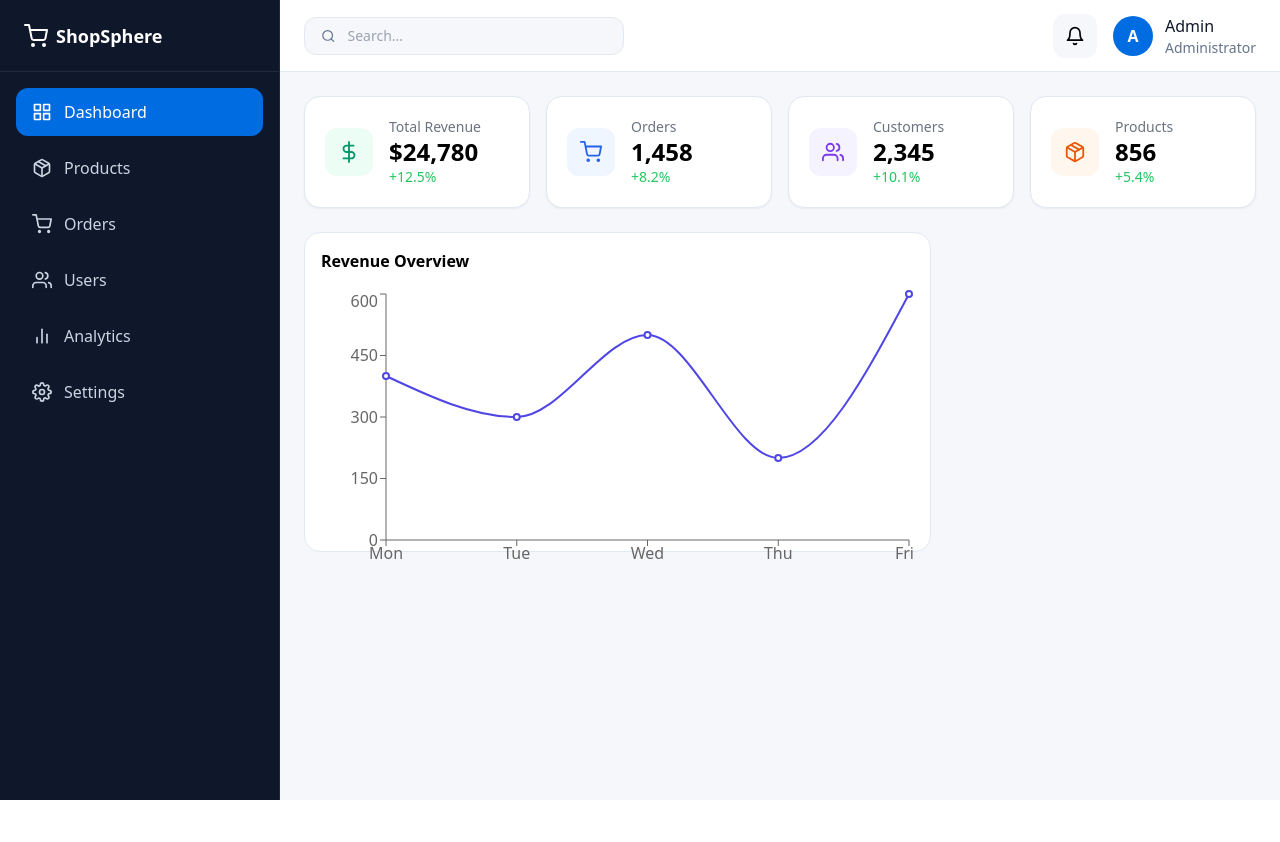
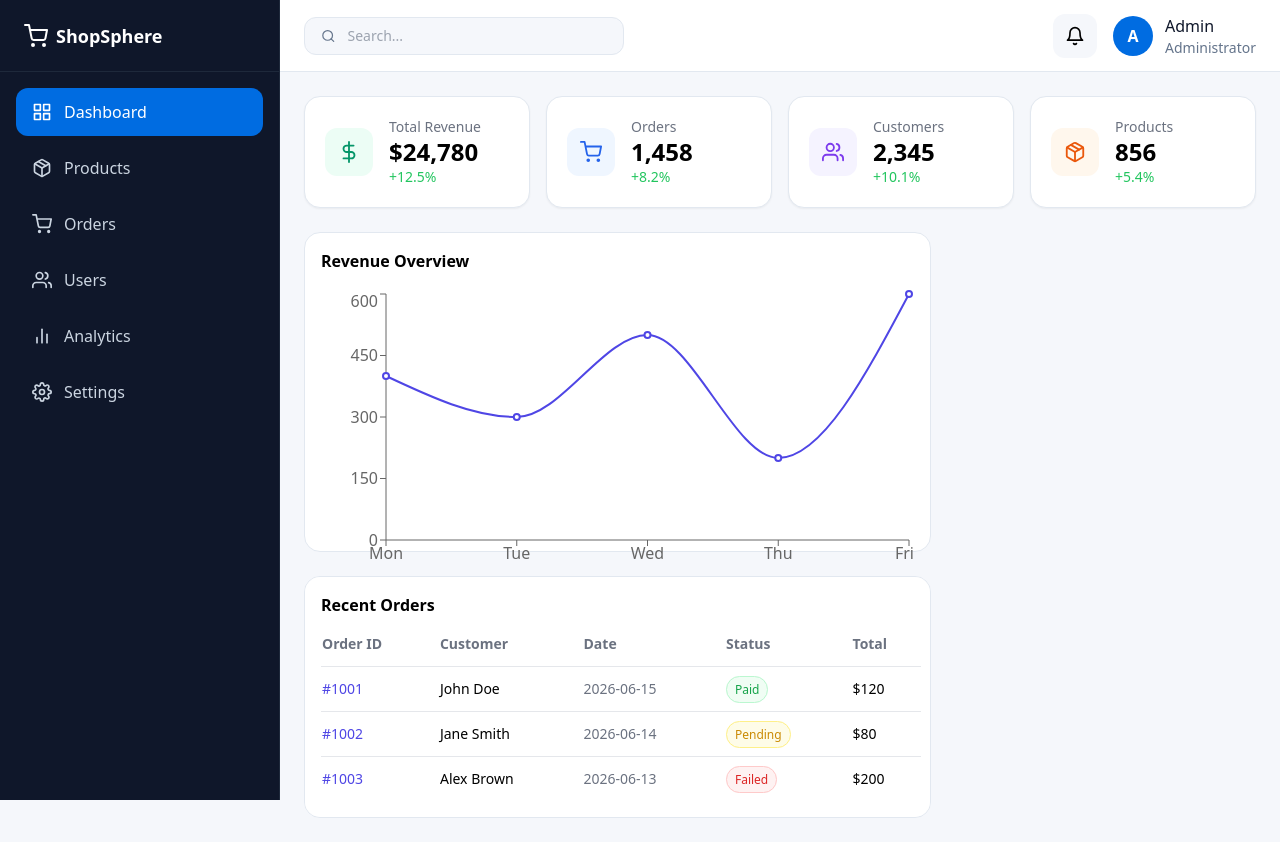
Before and after one commit to dania8shaghouri/e-commerce, a React (Vite) app in the folder frontend/: page /admin/dashboard in a window 1280 px wide. Before the commit the page ends 800 px from the top, so only its background shows below. Built offline with nearby package versions, Linux system fonts and the light colour scheme.

Commit message:
feat(admin-dashboard) add recent orders table

```diff
--- /dev/null
+++ b/frontend/src/features/admin/components/dashboard/RecentOrdersTable.jsx
@@ -0,0 +1,75 @@
+const orders = [
+  {
+    id: "#1001",
+    customer: "John Doe",
+    status: "Paid",
+    total: "$120",
+    date: "2026-06-15",
+  },
+  {
+    id: "#1002",
+    customer: "Jane Smith",
+    status: "Pending",
+    total: "$80",
+    date: "2026-06-14",
+  },
+  {
+    id: "#1003",
+    customer: "Alex Brown",
+    status: "Failed",
+    total: "$200",
+    date: "2026-06-13",
+  },
+];
+
+const statusStyles = {
+  Paid: "bg-green-50 text-green-600 border-green-200",
+  Pending: "bg-yellow-50 text-yellow-600 border-yellow-200",
+  Failed: "bg-red-50 text-red-600 border-red-200",
+};
+
+const RecentOrdersTable = () => {
+  return (
+    <div className="bg-white border border-border rounded-2xl p-4 overflow-x-auto">
+      <h2 className="font-semibold mb-4">Recent Orders</h2>
+
+      <table className="w-full text-sm min-w-[600px]">
+        <thead>
+          <tr className="text-left text-gray-500 border-b">
+            <th className="pb-3">Order ID</th>
+            <th className="pb-3">Customer</th>
+            <th className="pb-3">Date</th>
+            <th className="pb-3">Status</th>
+            <th className="pb-3">Total</th>
+          </tr>
+        </thead>
+
+        <tbody>
+          {orders.map((o) => (
+            <tr key={o.id} className="border-t hover:bg-gray-50 transition">
+              <td className="py-3 font-medium text-indigo-600">{o.id}</td>
+
+              <td>{o.customer}</td>
+
+              <td className="text-gray-500">{o.date}</td>
+
+              <td>
+                <span
+                  className={`px-2 py-1 rounded-full text-xs border ${
+                    statusStyles[o.status]
+                  }`}
+                >
+                  {o.status}
+                </span>
+              </td>
+
+              <td className="font-medium">{o.total}</td>
+            </tr>
+          ))}
+        </tbody>
+      </table>
+    </div>
+  );
+};
+
+export default RecentOrdersTable;
--- a/frontend/src/features/admin/pages/admin/DashboardPage.tsx
+++ b/frontend/src/features/admin/pages/admin/DashboardPage.tsx
@@ -1,6 +1,6 @@
 import StatsGrid from "../../components/dashboard/StatsGrid.jsx";
 import RevenueChart from "../../components/dashboard/RevenueChart.jsx";
-// import RecentOrdersTable from "../../components/dashboard/RecentOrdersTable";
+import RecentOrdersTable from "../../components/dashboard/RecentOrdersTable";
 // import TopProducts from "../../components/dashboard/TopProducts";
 // import OrderStatusChart from "../../components/dashboard/OrderStatusChart";
 
@@ -15,9 +15,19 @@ const DashboardPage = () => {
         <div>{/* <OrderStatusChart /> */}</div>
       </div>
 
-      <div className="grid grid-cols-1 lg:grid-cols-2 gap-6">
-        {/* <RecentOrdersTable />
-        <TopProducts /> */}
+      {/* <div className="grid grid-cols-1 lg:grid-cols-2 gap-6">
+        {
+          <RecentOrdersTable />
+          // <TopProducts />
+        }
+      </div> */}
+
+      <div className="grid grid-cols-1 lg:grid-cols-3 gap-6">
+        <div className="lg:col-span-2">
+          <RecentOrdersTable />
+        </div>
+
+        <div className="lg:col-span-1">{/* Top Products */}</div>
       </div>
     </div>
   );
```
